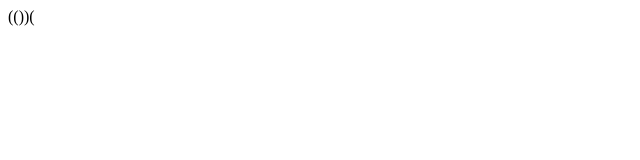
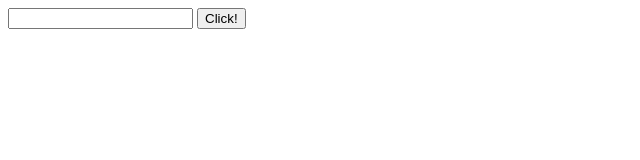
Before and after one commit to vkotelnikov/encrypter, a plain HTML site: page index.html in a window 1280 px wide. Shown: the whole page, without its empty margins (0-640 px from the left). Drawn offline with Linux system fonts and the light colour scheme.

Commit message:
Added a button and updated function

```diff
--- a/index.html
+++ b/index.html
@@ -17,15 +17,18 @@ function duplicateEncode(word){
           newword = newword + '(';
    	  	}
 }
-    return newword;
+document.getElementById("encryption").innerHTML = newword;
+    // return newword;
 }
 </script>
 	<title>Encrypter</title>
 </head>
 <body>
-<script type="text/javascript">
-document.write(duplicateEncode("Hello"));
-</script>
+<form>
+  <input type="text" name="toencrypt">
+  <input type="button" name="but" onclick="duplicateEncode(toencrypt.value)" value="Click!">
+</form>
+<div id="encryption"></div>
 
 </body>
 </html>
```
